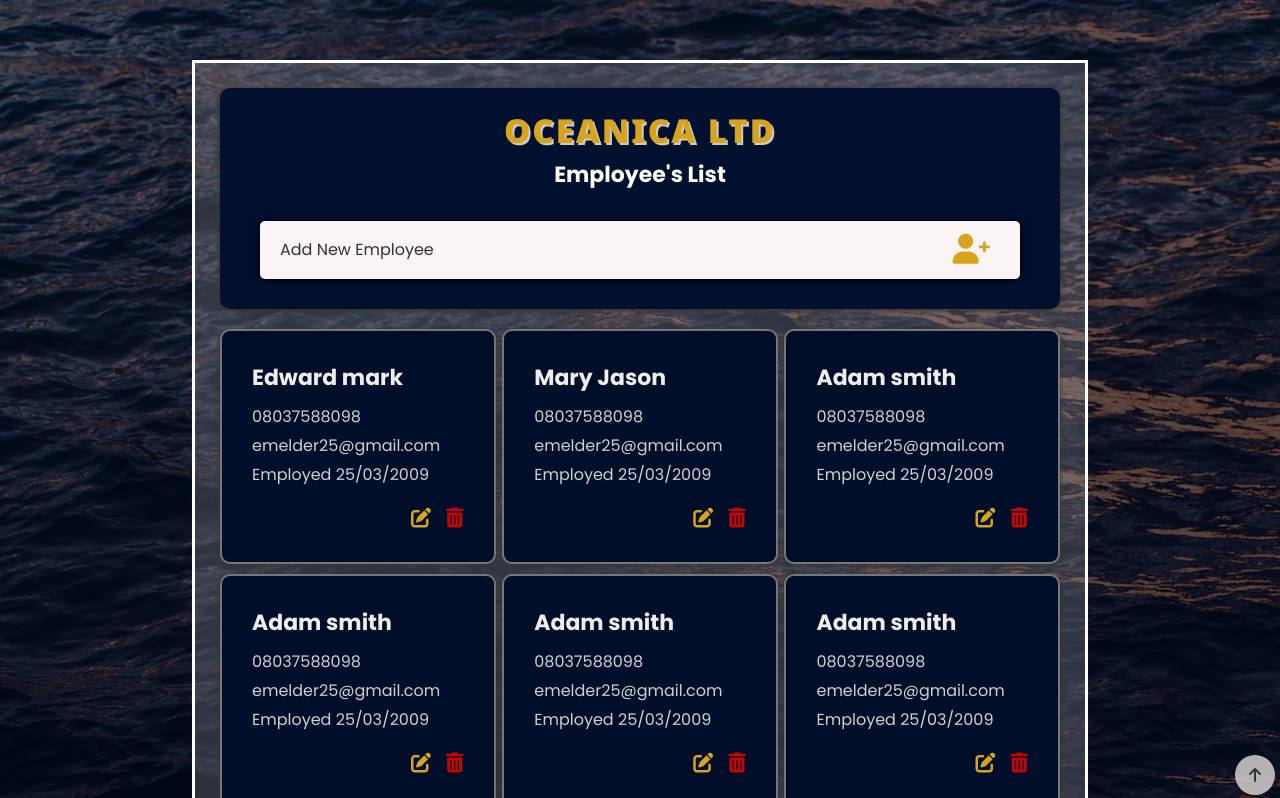
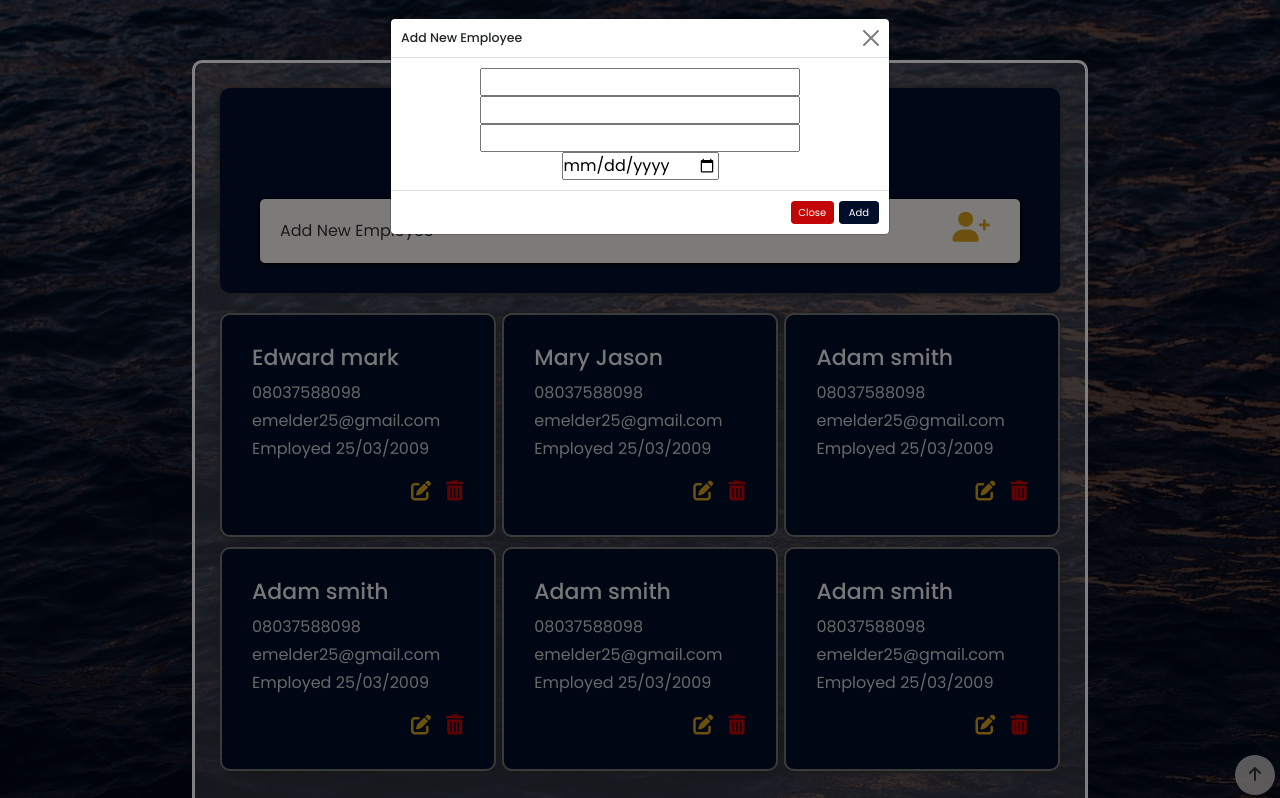
Before and after one commit to Meldy2503/crud-app, a plain HTML site: page index.html in a window 1280 px wide. Both pictures are taken after a click on the element 640 px from the left and 240 px from the top of the page. Shown: the top 798 px of the page. Drawn offline with nearby package versions, Linux system fonts and the light colour scheme.

Commit message:
feat: add bootstrap cdn link

```diff
--- a/index.html
+++ b/index.html
@@ -1,6 +1,20 @@
+<!-- <link href="https://cdn.jsdelivr.net/npm/bootstrap@5.2.0-beta1/dist/css/bootstrap.min.css" rel="stylesheet" integrity="sha384-0evHe/X+R7YkIZDRvuzKMRqM+OrBnVFBL6DOitfPri4tjfHxaWutUpFmBp4vmVor" crossorigin="anonymous">
+  </head>
+  <body>
+    <h1>Hello, world!</h1>
+    <script src="https://cdn.jsdelivr.net/npm/bootstrap@5.2.0-beta1/dist/js/bootstrap.bundle.min.js" integrity="sha384-pprn3073KE6tl6bjs2QrFaJGz5/SUsLqktiwsUTF55Jfv3qYSDhgCecCxMW52nD2" crossorigin="anonymous"></script>
+  </body>
+</html> -->
+
 <!DOCTYPE html>
 <html lang="en">
   <head>
+    <link
+      href="https://cdn.jsdelivr.net/npm/bootstrap@5.2.0-beta1/dist/css/bootstrap.min.css"
+      rel="stylesheet"
+      integrity="sha384-0evHe/X+R7YkIZDRvuzKMRqM+OrBnVFBL6DOitfPri4tjfHxaWutUpFmBp4vmVor"
+      crossorigin="anonymous"
+    />
     <meta charset="UTF-8" />
     <meta http-equiv="X-UA-Compatible" content="IE=edge" />
     <meta name="viewport" content="width=device-width, initial-scale=1.0" />
@@ -34,7 +48,7 @@
         <div>
           <h1>OCEANICA LTD</h1>
           <h3>Employee's List</h3>
-          <div class="add-icon">
+          <div class="add-icon" data-bs-toggle="modal" data-bs-target="#form">
             <input
               type="text"
               placeholder="Add New Employee"
@@ -44,6 +58,51 @@
           </div>
         </div>
       </section>
+
+      <!-- Button trigger modal
+      <button type="button" class="btn btn-primary">Launch demo modal</button> -->
+
+      <!-- Modal -->
+      <form
+        class="modal fade"
+        id="form"
+        tabindex="-1"
+        aria-labelledby="exampleModalLabel"
+        aria-hidden="true"
+      >
+        <div class="modal-dialog">
+          <div class="modal-content">
+            <div class="modal-header">
+              <h5 class="modal-title" id="exampleModalLabel">
+                Add New Employee
+              </h5>
+              <button
+                type="button"
+                class="btn-close"
+                data-bs-dismiss="modal"
+                aria-label="Close"
+              ></button>
+            </div>
+            <div class="modal-body">
+              <input type="text" name="" id="" class="form" />
+              <input type="tel" name="" id="" />
+              <input type="email" name="" id="" />
+              <input type="date" name="" id="" />
+            </div>
+            <div class="modal-footer">
+              <button
+                type="button"
+                class="btn btn-secondary close"
+                data-bs-dismiss="modal"
+              >
+                Close
+              </button>
+              <button type="button" class="btn btn-primary add">Add</button>
+            </div>
+          </div>
+        </div>
+      </form>
+
       <section id="employees">
         <div class="list-container">
           <div class="list">
@@ -122,5 +181,10 @@
         <p class="total">Total Number of Employees: 10</p>
       </section>
     </main>
+    <script
+      src="https://cdn.jsdelivr.net/npm/bootstrap@5.2.0-beta1/dist/js/bootstrap.bundle.min.js"
+      integrity="sha384-pprn3073KE6tl6bjs2QrFaJGz5/SUsLqktiwsUTF55Jfv3qYSDhgCecCxMW52nD2"
+      crossorigin="anonymous"
+    ></script>
   </body>
 </html>
--- a/style.css
+++ b/style.css
@@ -38,6 +38,7 @@ main {
   background-color: rgb(226, 221, 221, 0.2);
   padding: 2.5rem;
   border: 0.3rem solid #fff;
+  border-radius: 1rem;
   -ms-overflow-style: none !important;
   scrollbar-width: none !important;
 }
@@ -65,10 +66,10 @@ h1 {
   letter-spacing: 0.2rem;
 }
 
-h3 {
+/* h3 {
   margin-bottom: 1rem;
   font-size: 2.2rem;
-}
+} */
 
 h4 {
   font-size: 2.2rem;
@@ -174,6 +175,18 @@ input::placeholder {
   scroll-behavior: smooth;
 }
 
+.add {
+  background-color: #010e29;
+  border: none;
+  padding-left:1rem;
+  padding-right: 1rem;
+}
+.close {
+  background-color:  #c20606;
+  border: none;
+
+}
+
 @media only screen and (max-width: 1200px) {
   .list {
     width: 49.3%;
```
